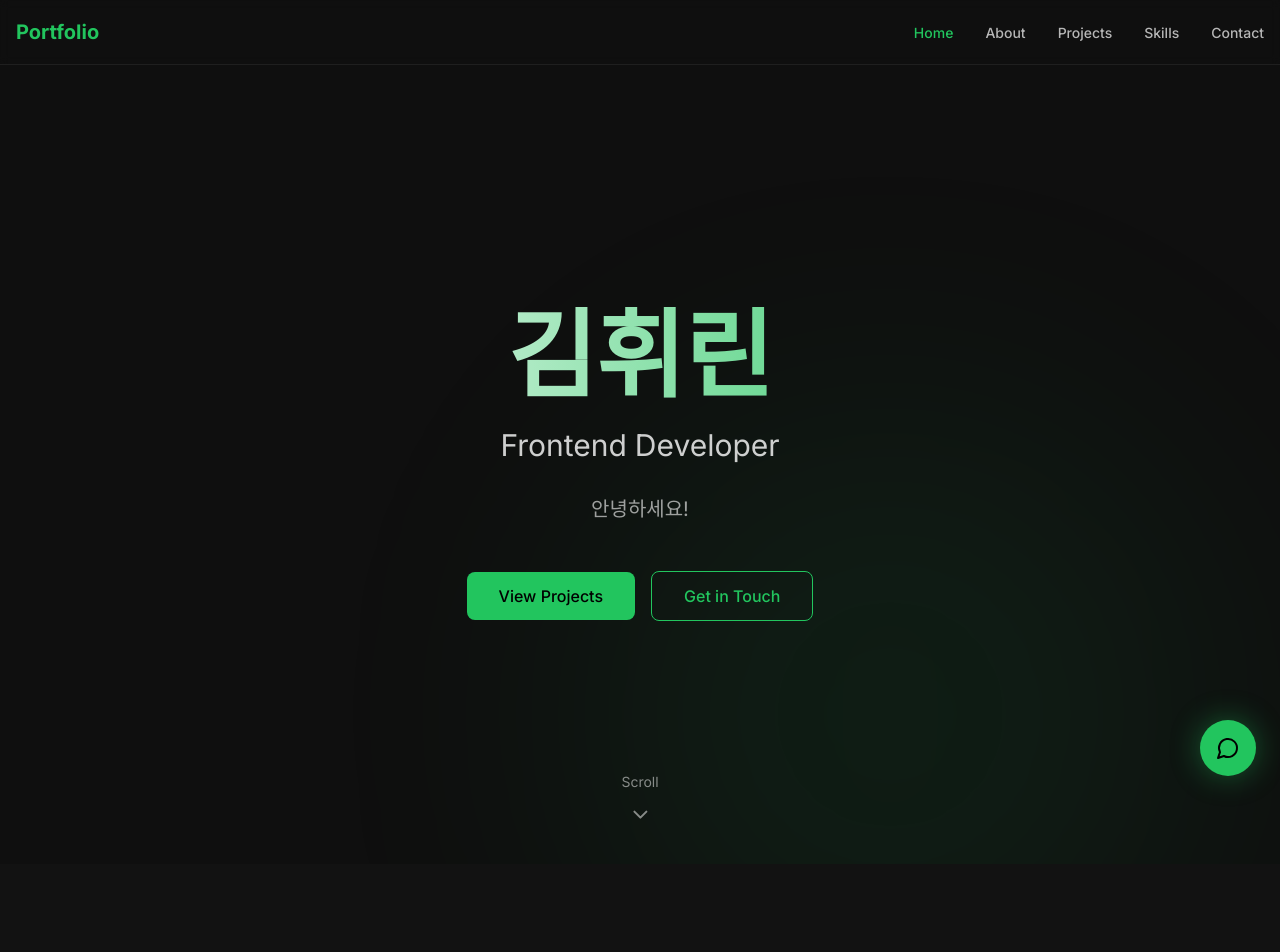
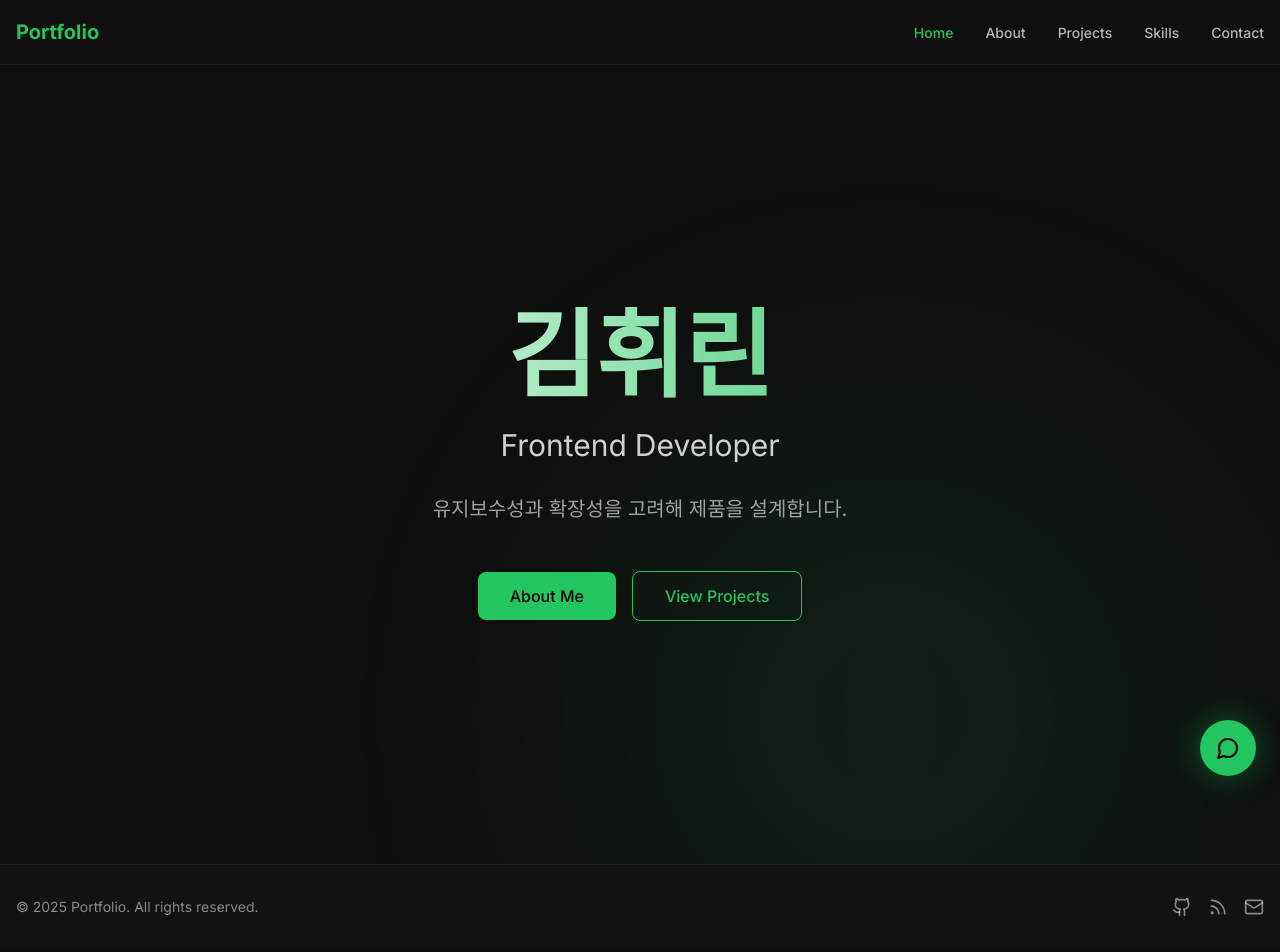
Before and after one commit to Hwirin-Kim/portfolio, a Next.js app: page / in a window 1280 px wide. Shown: the top 952 px of the page. Built offline with nearby package versions, Linux system fonts and the light colour scheme.

Commit message:
fix: main hero만 남기고 제거

```diff
--- a/src/app/page.tsx
+++ b/src/app/page.tsx
@@ -7,7 +7,7 @@ export default function Home() {
       <HeroSection />
 
       {/* Preview Section */}
-      <section className="py-32 bg-surface">
+      {/* <section className="py-32 bg-surface">
         <div className="container mx-auto px-4">
           <ScrollReveal>
             <h2 className="text-4xl md:text-5xl font-bold text-center mb-12">
@@ -29,7 +29,7 @@ export default function Home() {
             ))}
           </div>
         </div>
-      </section>
+      </section> */}
     </main>
   );
 }
--- a/src/components/landing/HeroSection.tsx
+++ b/src/components/landing/HeroSection.tsx
@@ -4,6 +4,7 @@ import { motion } from "framer-motion";
 import RevealText from "../animations/RevealText";
 import TypewriterEffect from "../animations/TypewriterEffect";
 import ScrollIndicator from "./ScrollIndicator";
+import Link from "next/link";
 
 export default function HeroSection() {
   return (
@@ -53,7 +54,11 @@ export default function HeroSection() {
             transition={{ delay: 1.2 }}
             className="text-lg md:text-xl text-white/60 mb-12"
           >
-            <TypewriterEffect text="안녕하세요!" delay={1.5} speed={50} />
+            <TypewriterEffect
+              text="유지보수성과 확장성을 고려해 제품을 설계합니다."
+              delay={1}
+              speed={50}
+            />
           </motion.div>
 
           {/* CTA Buttons */}
@@ -63,24 +68,24 @@ export default function HeroSection() {
             transition={{ delay: 2 }}
             className="flex items-center justify-center gap-4"
           >
-            <a
-              href="#projects"
+            <Link
+              href="/about"
               className="px-8 py-3 bg-primary text-black font-medium rounded-lg hover:bg-primary-light transition-all hover:shadow-[0_0_30px_rgba(34,197,94,0.5)]"
             >
-              View Projects
-            </a>
-            <a
-              href="#contact"
+              About Me
+            </Link>
+            <Link
+              href="/projects"
               className="px-8 py-3 border border-primary text-primary font-medium rounded-lg hover:bg-primary/10 transition-all"
             >
-              Get in Touch
-            </a>
+              View Projects
+            </Link>
           </motion.div>
         </div>
       </div>
 
       {/* Scroll Indicator */}
-      <ScrollIndicator />
+      {/* <ScrollIndicator /> */}
     </section>
   );
 }
--- a/src/components/layout/Footer.tsx
+++ b/src/components/layout/Footer.tsx
@@ -1,4 +1,5 @@
-import { Github, Linkedin, Mail } from "lucide-react";
+import { Github, Linkedin, Mail, Rss } from "lucide-react";
+import { CONSTANT } from "@/constant/constant";
 
 export default function Footer() {
   return (
@@ -11,7 +12,7 @@ export default function Footer() {
 
           <div className="flex items-center gap-4">
             <a
-              href="https://github.com"
+              href={CONSTANT.GITHUB_URL}
               target="_blank"
               rel="noopener noreferrer"
               className="text-white/50 hover:text-primary transition-colors"
@@ -19,15 +20,15 @@ export default function Footer() {
               <Github className="w-5 h-5" />
             </a>
             <a
-              href="https://linkedin.com"
+              href={CONSTANT.BLOG_URL}
               target="_blank"
               rel="noopener noreferrer"
               className="text-white/50 hover:text-primary transition-colors"
             >
-              <Linkedin className="w-5 h-5" />
+              <Rss className="w-5 h-5" />
             </a>
             <a
-              href="mailto:your@email.com"
+              href={`mailto:${CONSTANT.EMAIL}`}
               className="text-white/50 hover:text-primary transition-colors"
             >
               <Mail className="w-5 h-5" />
--- /dev/null
+++ b/src/constant/constant.ts
@@ -0,0 +1,5 @@
+export const CONSTANT = {
+  GITHUB_URL: "https://github.com/Hwirin-Kim",
+  EMAIL: "kimhuirin@gmail.com",
+  BLOG_URL: "https://huirin.tistory.com/",
+};
```
